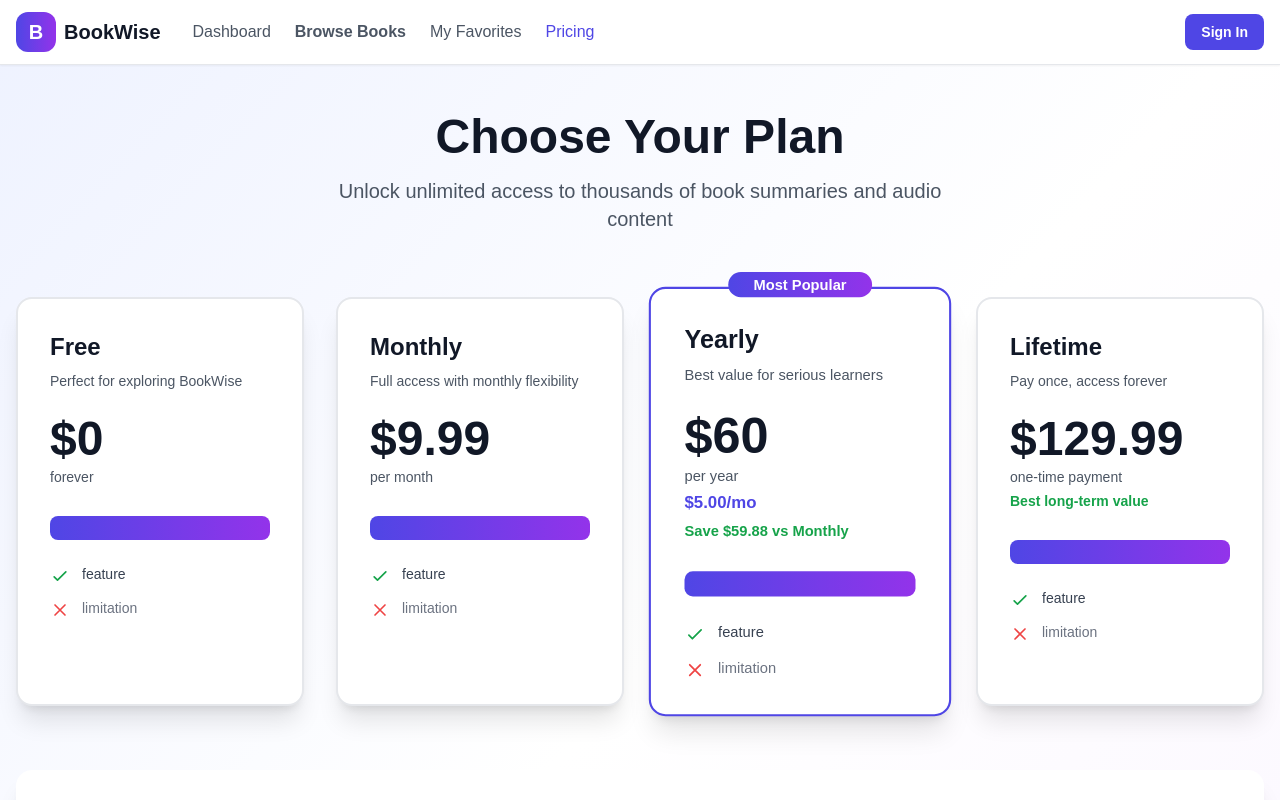
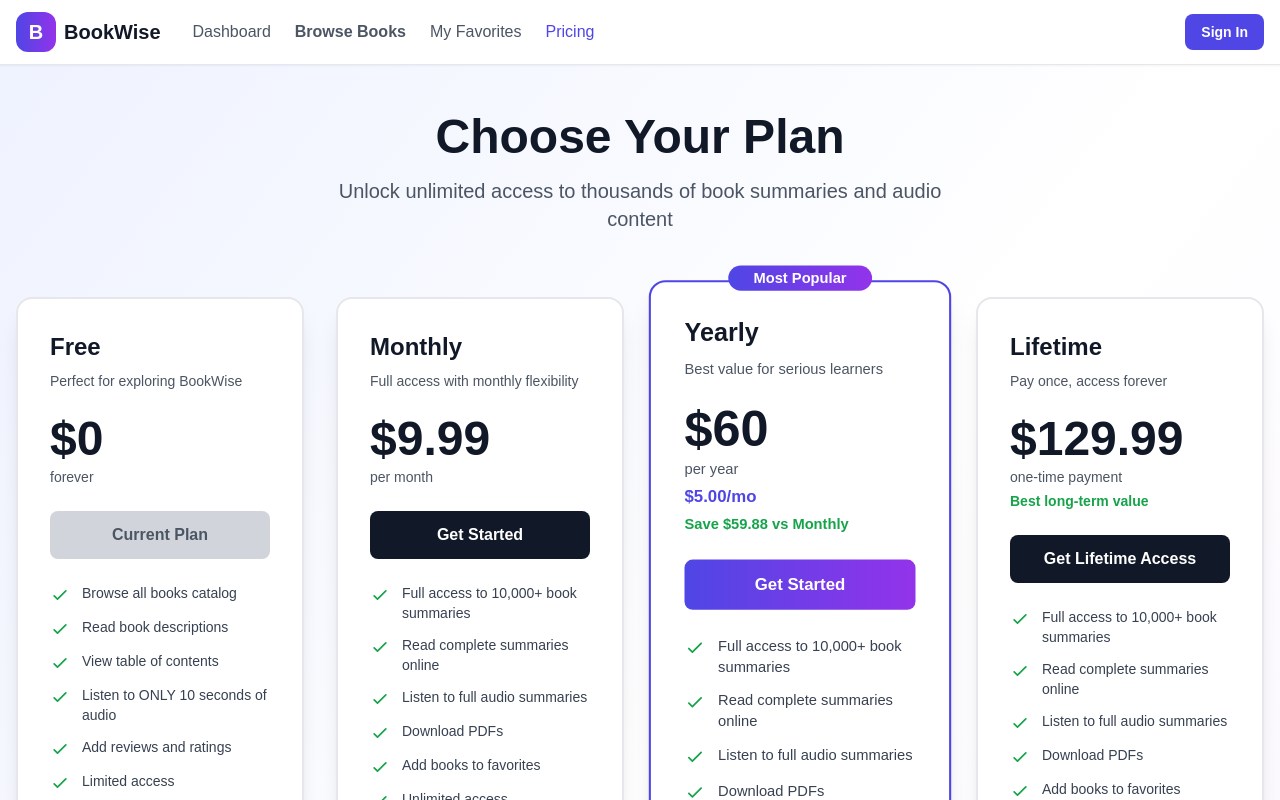
Before and after one commit to easylearningbd/nextjs-ai-book-summary-saas, a Next.js app: page /pricing in a window 1280 px wide. Shown: the top 800 px of the page. Built offline with nearby package versions, Linux system fonts and the light colour scheme; no server answers.

Commit message:
166 User Subscription And Pricing Page Part 4

```diff
--- a/app/(user)/pricing/page.tsx
+++ b/app/(user)/pricing/page.tsx
@@ -161,6 +161,10 @@ async function fetchSession(){
     },
   ];
 
+  const handleSelectPlan = (planType: string) => {
+
+  }
+
 
     return (
          <div className="min-h-screen bg-gradient-to-br from-indigo-50 via-white to-purple-50">
@@ -284,16 +288,26 @@ async function fetchSession(){
         </div>
 
         <button
-
-
-            className={`w-full py-3 rounded-lg font-semibold mb-6 transition-all bg-gradient-to-r from-indigo-600 to-purple-600 text-white hover:shadow-lg`}
+            onClick={() => handleSelectPlan(plan.type)}
+            disabled={plan.disabled ||  (session?.user.subscriptionTier === plan.type && session?.user.subscriptionStatus === "ACTIVE")}
+            className={`w-full py-3 rounded-lg font-semibold mb-6 transition-all ${
+                plan.popular
+                ? "bg-gradient-to-r from-indigo-600 to-purple-600 text-white hover:shadow-lg"
+                : plan.disabled
+                ? "bg-gray-300 text-gray-600 cursor-not-allowed"
+                : "bg-gray-900 text-white hover:bg-gray-800"
+            } `}
         >
+            { session?.user.subscriptionTier === plan.type && session?.user.subscriptionStatus === "ACTIVE"
+            ? "Current Plan"
+            : plan.buttonText
+            }
 
         </button>
 
         <ul className="space-y-3">
-
-            <li   className="flex items-start">
+            {plan.features.map((feature, index) => (
+            <li key={index}   className="flex items-start">
                 <svg
                 className="w-5 h-5 text-green-600 mt-0.5 mr-3 flex-shrink-0"
                 fill="none"
@@ -307,11 +321,12 @@ async function fetchSession(){
                     d="M5 13l4 4L19 7"
                 />
                 </svg>
-                <span className="text-gray-700 text-sm">feature</span>
+                <span className="text-gray-700 text-sm">{feature}</span>
             </li>
-
-
-                <li   className="flex items-start">
+            ))}
+            {plan.limitations &&
+                plan.limitations.map((limitation, index) => (
+                <li key={index}  className="flex items-start">
                 <svg
                     className="w-5 h-5 text-red-500 mt-0.5 mr-3 flex-shrink-0"
                     fill="none"
@@ -326,10 +341,10 @@ async function fetchSession(){
                     />
                 </svg>
                 <span className="text-gray-500 text-sm">
-                    limitation
+                    {limitation}
                 </span>
                 </li>
-
+            ))}
         </ul>
         </div>
     </div>
```
